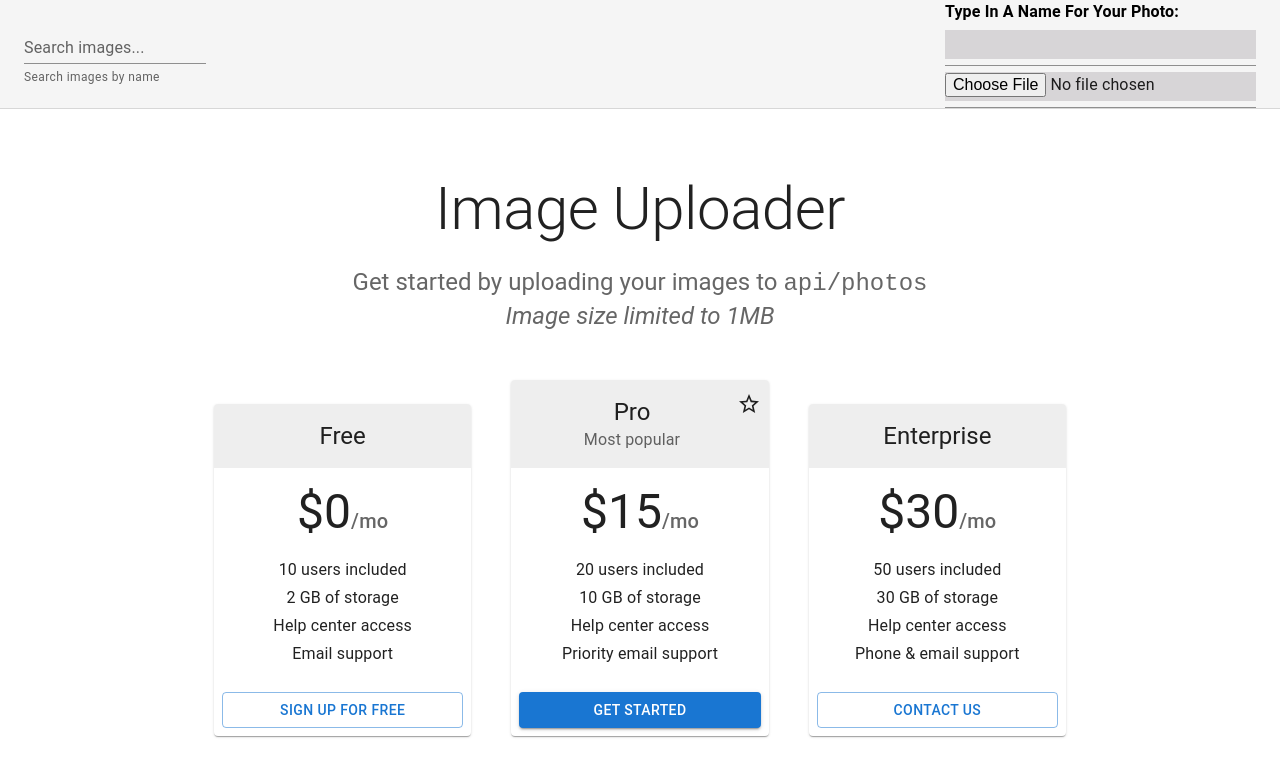
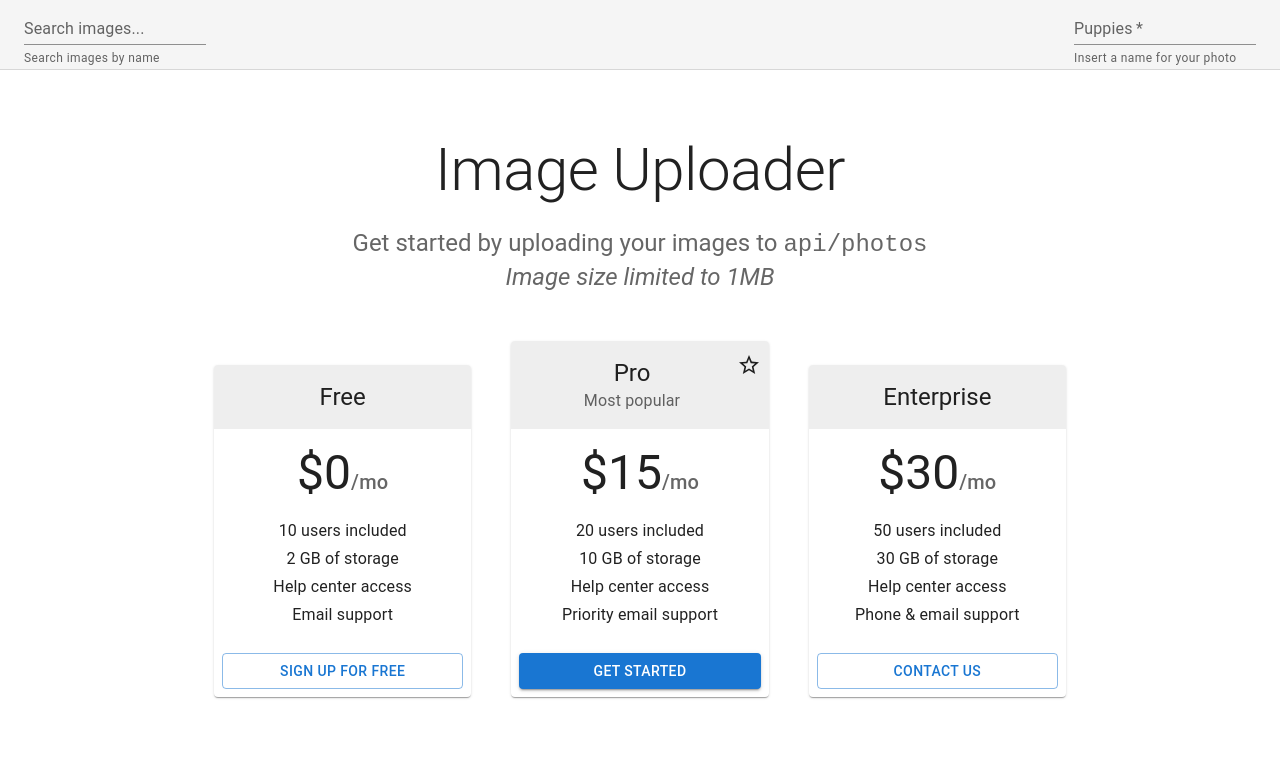
Before and after one commit to danilobatson/photograph-grid, a Next.js app: page /pricing in a window 1280 px wide. Shown: the top 776 px of the page. Built offline with nearby package versions, Linux system fonts and the light colour scheme.

Commit message:
adds TextField form input

```diff
--- a/pages/pricing.tsx
+++ b/pages/pricing.tsx
@@ -176,46 +176,20 @@ function PricingContent() {
           <div>
             <form method='post'>
               <div style={{ display: 'flex', flexDirection: 'column' }}>
-                <label htmlFor='name'>Type In A Name For Your Photo: </label>
-                <Input
-                  id='name'
-                  type='text'
+                <TextField
+                  id='standard-basic'
+                  label='Puppies'
+                  variant='standard'
+                  size='small'
+                  type='search'
+                  helperText='Insert a name for your photo'
+                  multiline
                   name='name'
-                  size='small'
-                  value={name}
-                  onChange={changeName}
-                  required
-                />
-                <Input
-                  id='name'
-                  type='file'
-                  name='name'
-                  size='small'
                   value={name}
                   onChange={changeName}
                   required
                 />
               </div>
-              {/* <div>
-                <label htmlFor='name'>Type In A Name For Your Photo: </label>
-              </div>
-              <input
-                id='name'
-                type='text'
-                name='name'
-                value={name}
-                onChange={changeName}
-                required
-              /> */}
-              {/* <input
-                id='file'
-                type='file'
-                name='file'
-                accept='image/*'
-                multiple
-                onChange={handleOnChange}
-                required
-              /> */}
             </form>
           </div>
         </Toolbar>
```
